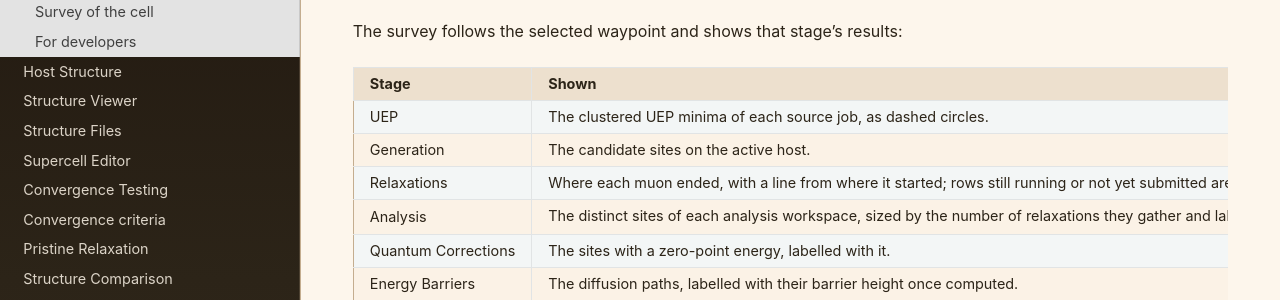
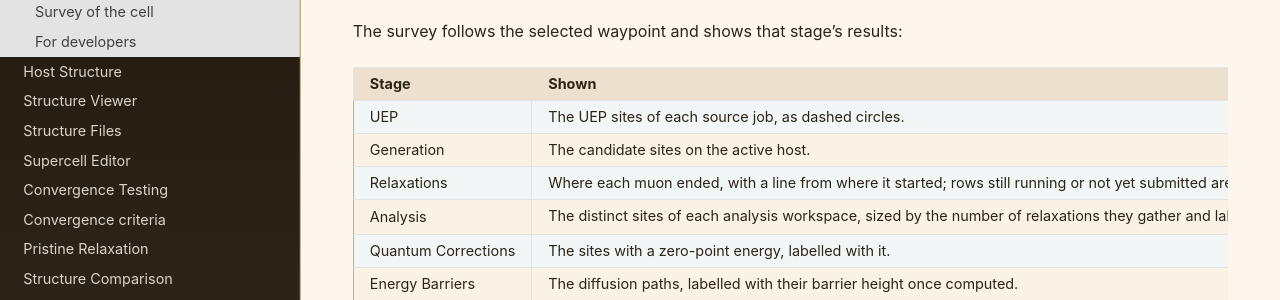
Before and after one commit to BenHuddart/mufinder, a Sphinx documentation site: the page built from docs/user_guide/project_home.rst, in a window 1280 px wide and 900 px high, scrolled down 2270 px. Shown: the part 152-452 px from the top of the window. Built offline with Sphinx 7.4.7 and the Read the Docs theme 3.1.0, drawn with Linux system fonts in a browser that asks for light colours.

Commit message:
docs: the last UEP wording says sites
Co-Authored-By: Claude Opus 5.5 <noreply@anthropic.com>

```diff
--- a/docs/architecture.rst
+++ b/docs/architecture.rst
@@ -790,7 +790,7 @@ defined by two of these modules, and a pinned count may only fall.
        ``ProjectService`` delegates to it under the same method names.
    * - ``mufinder.services.site_generation_service``
      - Candidate muon-site generation for each method (manual, random by
-       separation or count, attached to an element, UEP cluster rows),
+       separation or count, attached to an element, UEP sites),
        clustering generated sites near an anchor, removing and staging
        generated sites, and the generated-site statuses. Each entry point
        changes the document in memory and returns its provenance records in a
--- a/docs/user_guide/project_home.rst
+++ b/docs/user_guide/project_home.rst
@@ -130,7 +130,7 @@ The survey follows the selected waypoint and shows that stage's results:
    * - Stage
      - Shown
    * - UEP
-     - The clustered UEP minima of each source job, as dashed circles.
+     - The UEP sites of each source job, as dashed circles.
    * - Generation
      - The candidate sites on the active host.
    * - Relaxations
--- a/docs/user_guide/site_generation.rst
+++ b/docs/user_guide/site_generation.rst
@@ -269,7 +269,7 @@ non-representative members are retained in the UEP analysis state but are not sh
 generation table.
 
 Generating stores the selected rows as normal generated sites for full
-structural relaxation. MuFinder also keeps the source job, cluster identity,
+structural relaxation. MuFinder also keeps the source job, site number,
 representative member index, classification, energies, and grouping settings
 with each site, and prevents the same UEP site from being added twice. A new site
 is labelled ``UEP Site <n>``; one created before searches were grouped this way keeps
--- a/docs/user_guide/uep_workflow.rst
+++ b/docs/user_guide/uep_workflow.rst
@@ -81,8 +81,8 @@ Open ``UEP`` in the project navigator, then:
 8. **Read the sites.** The table lists the sites as soon as the search ends
    (see `How sites are grouped`_).
 9. **Commit sites for relaxation.** Open ``Muon Sites -> Generation``, choose
-   the ``UEP clusters`` method and generate sites from the cluster
-   representatives (see `Using UEP clusters for relaxation starts`_).
+   the ``UEP clusters`` method and generate sites from the UEP sites
+   (see `Using UEP clusters for relaxation starts`_).
 
 The UEP page
 ------------
```
Also changed, not shown: 1 other file.
